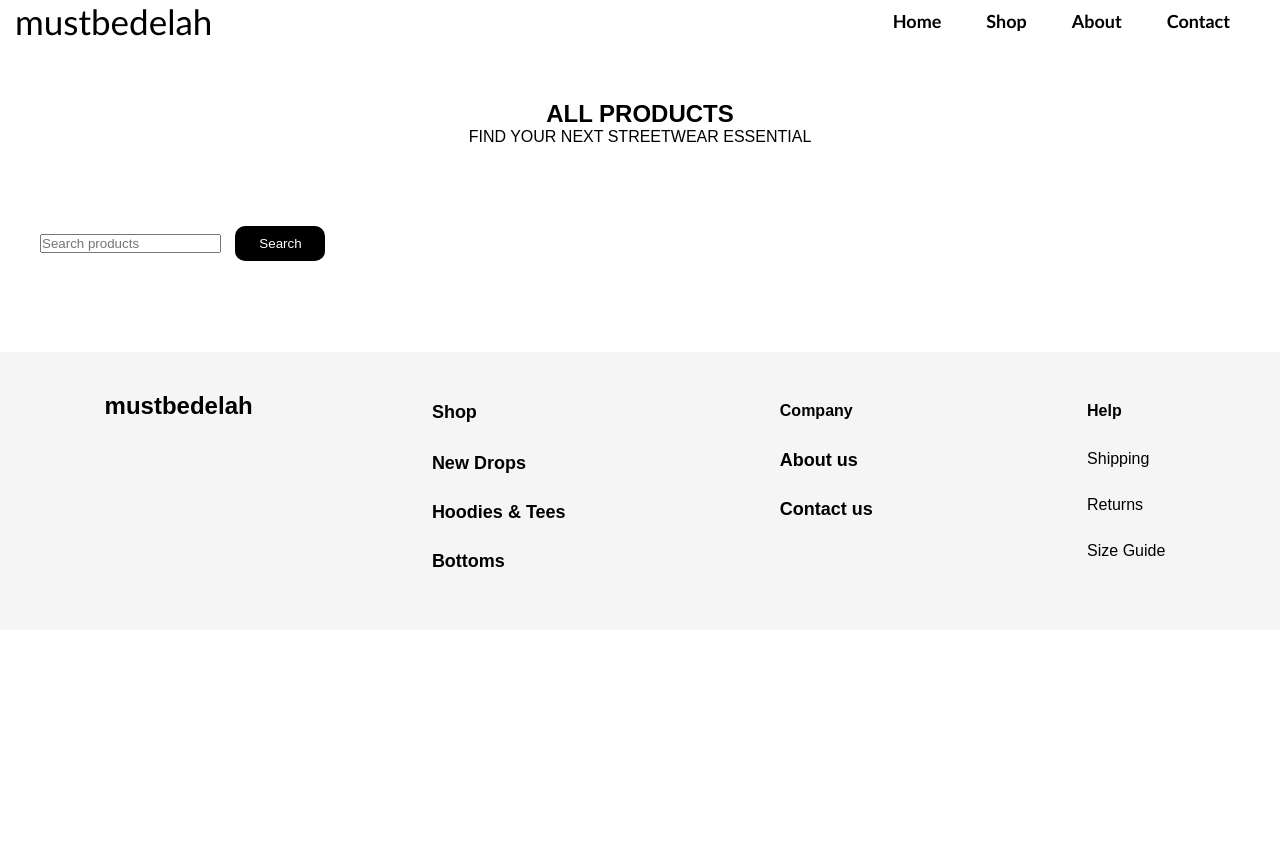
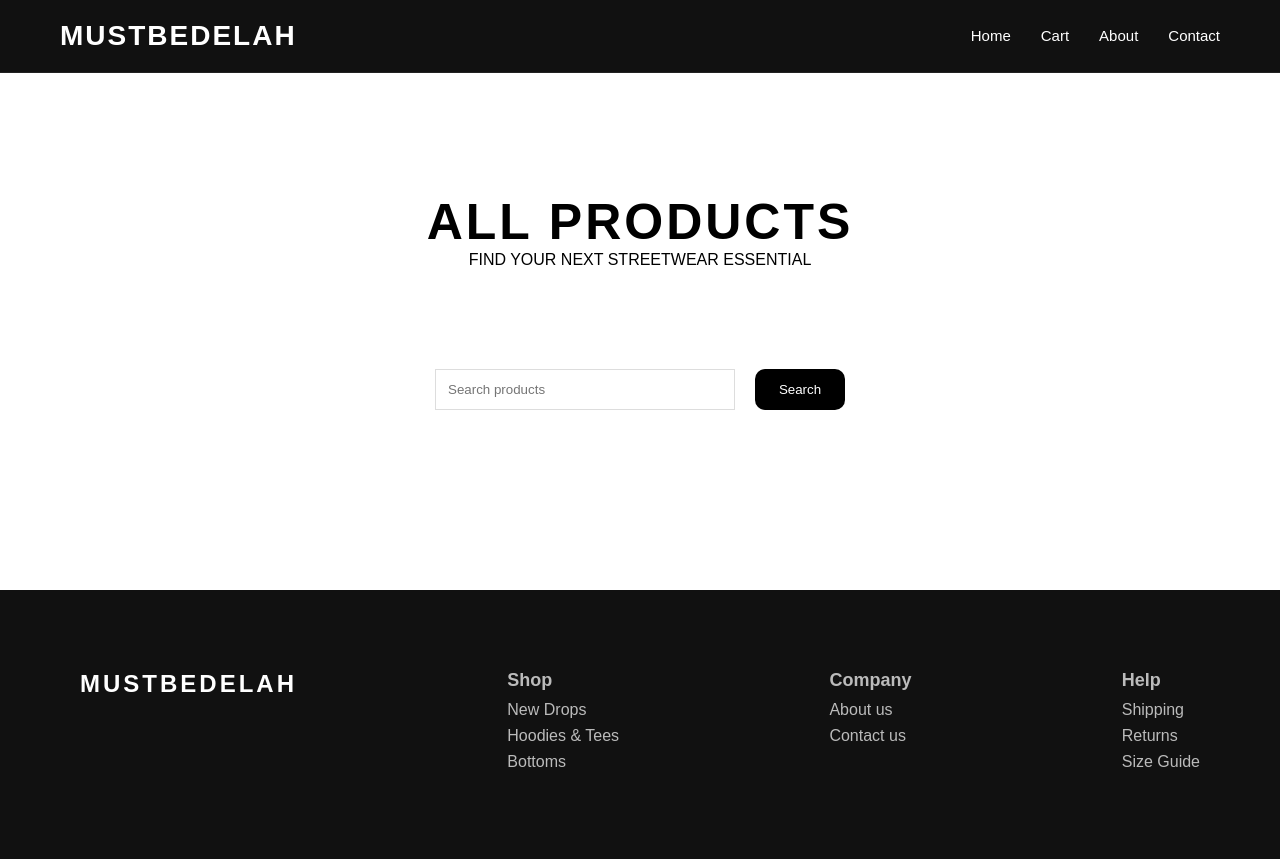
Before and after one commit to shaanmotsholane/XISD5319-Group-Project, a PHP site: page /shop.php in a window 1280 px wide. Before the commit the page ends 567 px from the top, so only its background shows below. Run offline with PHP 8.4, Linux system fonts and the light colour scheme; data that the repository does not hold is empty.

Commit message:
Latest changes on the website but will change  the login of the admin

```diff
--- a/shop.php
+++ b/shop.php
@@ -21,11 +21,11 @@
             <a href="index.php">mustbedelah</a>
         </div>
 
-        <ul class="navlist">
+        <ul class="nav-links">
 
             <li><a href="index.php">Home</a></li>
 
-            <li><a href="shop.php">Shop</a></li>
+            <li><a href="cart.php">Cart</a></li>
 
             <li><a href="about.php">About</a></li>
 
@@ -55,9 +55,9 @@
 
 <section class="product-section">
 
-        <div class="product-grid">
-
-            <form method="GET" action="shop.php">
+    <form method="GET"
+          action="shop.php"
+          class="search-form">
 
         <input type="text"
                name="search"
@@ -69,7 +69,7 @@
 
     </form>
 
-        <br><br>
+    <div class="product-grid">
 
             <?php
                 include 'config/db.php';
@@ -130,16 +130,16 @@
             <h5>mustbedelah</h5>
 
             <ul class="list1">
-                <li class="Top"><a href="shop.php">Shop</a></li>
-                <li><a href="shop.php">New Drops</a></li>
-                <li><a href="shop.php">Hoodies & Tees</a></li>
-                <li><a href="shop.php">Bottoms</a></li>
+                <li class="Top">Shop</li>
+                <li>New Drops</li>
+                <li>Hoodies & Tees</li>
+                <li>Bottoms</li>
             </ul>
 
             <ul class="list2">
                 <li class="Top">Company</li>
-                <li><a href="about.php">About us</a></li>
-                <li><a href="about.php#contact">Contact us</a></li>
+                <li>About us</li>
+                <li>Contact us</li>
             </ul>
 
             <ul class="list3">
--- a/style.css
+++ b/style.css
@@ -3,6 +3,11 @@
     padding: 0;
     box-sizing: border-box;
     text-decoration: none;
+}
+
+a{
+    text-decoration: none;
+    color: inherit;
 }
 
 body{
@@ -11,31 +16,44 @@ body{
     font-family: Arial,sans-serif;
 }
 /* This is css for the navbar only but we can use it also for the other blocks if need be */
+
 .navbar{
-    font-family: calibri;padding-right: 15px;padding-left: 15px;display: flex;align-items: center;justify-content: space-between;
-    position: fixed;
+    width: 100%;
+    display: flex;
+    justify-content: space-between;
+    align-items: center;
+    padding: 20px 60px;
+    background: #111;
+    position: sticky;
     top: 0;
-    width: 100%;
-    z-index: 9999;
-}
-
-.navlist{
-    display: flex;
-    align-items: center;
-}
-
-.navlist a:hover{
-    color:#555;
+    z-index: 1000;
+    border-bottom: 1px solid #222;
 }
 
 .logo a{
-    font-size: 35px;font-weight: 600px;color: black;
+    text-decoration: none;
+    font-size: 28px;
+    font-weight: bold;
+    color: white;
+    letter-spacing: 2px;
+    text-transform: uppercase;
 }
-li{
-    list-style: none;display: inline-block;padding: 10px;
+
+.nav-links{
+    display: flex;
+    gap: 30px;
+    list-style: none;
 }
-li a{
-    color: black;font-weight: bold;font-size: 18px;margin-right: 25px;
+
+.nav-links li a{
+    text-decoration: none;
+    color: white;
+    font-size: 15px;
+    transition: 0.3s;
+}
+
+.nav-links li a:hover{
+    opacity: #999;
 }
 button{
     background-color: black;margin-left: 10px;border-radius: 10px;width: 90px;padding: 10px;
@@ -45,48 +63,85 @@ button a{
     background-color: black;color: white; font-size: 15px;font-weight: bold;
 }
 
+
+/* SEARCH FORM */
+
+.search-form{
+    display: flex;
+    justify-content: center;
+    gap: 10px;
+    margin-bottom: 40px;
+}
+
+.search-form input{
+    width: 300px;
+    padding: 12px;
+    border: 1px solid #ddd;
+}
+
+.search-form button{
+    padding: 12px 20px;
+    border: none;
+    background: black;
+    color: white;
+    cursor: pointer;
+}
+
 /* This will be the hero section */
+
 
 .hero{
     position: relative;
-    margin-top: 70px;
+    width: 100%;
+    height: 100vh;
+    overflow: hidden;
+}
 
+.placeholder-img{
+    width: 100%;
+    height: 100%;
+    background-image: url("images/T1.jpeg");
+    background-size: cover;
+    background-position: center;
+    filter: brightness(55%);
 }
 
 .hero-text{
     position: absolute;
     top: 50%;
     left: 50%;
-    transform:translate(-50%,-50%);
+    transform: translate(-50%, -50%);
     text-align: center;
-    color: black;
+    color: white;
+    width: 90%;
+}
 
-}
 .hero-text h1{
-    font-size: 48px;
-    margin-bottom: 10px;
+    font-size: 70px;
+    letter-spacing: 4px;
+    margin-bottom: 20px;
+    font-weight: bold;
 }
 
 .hero-text p{
     font-size: 20px;
-    margin-bottom: 20px;
+    line-height: 1.6;
+    margin-bottom: 30px;
+}
+
+.shop-btn{
+    background: white;
+    color: black;
+    border: none;
+    padding: 15px 35px;
+    font-size: 16px;
+    cursor: pointer;
+    transition: 0.3s;
     font-weight: bold;
 }
-.shop-btn{
-    background-color: black;
-    color: white;
-    border: none;
-    padding: 12px 25px;
-    cursor: pointer;
-}
-.placeholder-img{
-    width: 100%;
-    height: 650px;
 
-    background-image: url("images/T1.jpeg");
-    background-size: cover;
-    background-position: center;
-    background-repeat: no-repeat;
+.shop-btn:hover{
+    background: #ddd;
 }
 
 /* This should be on style section  */
@@ -172,15 +227,49 @@ button:hover{
 
 /* Footer Layout */
 
+
 footer{
+    background: #111;
+    color: white;
+
     display: flex;
-    justify-content: space-around;
+    justify-content: space-between;
     align-items: flex-start;
 
-    padding: 40px 20px;
-    margin-top: 50px;
+    padding: 80px;
 
-    background-color: #f5f5f5;
+    margin-top: 100px;
+
+    flex-wrap: wrap;
+}
+
+footer h5{
+    font-size: 30px;
+    letter-spacing: 3px;
+    text-transform: uppercase;
+}
+
+.list1,
+.list2,
+.list3{
+    list-style: none;
+}
+
+.Top{
+    font-size: 18px;
+    margin-bottom: 20px;
+    font-weight: bold;
+}
+
+footer li{
+    margin-bottom: 12px;
+    color: #bbb;
+    cursor: pointer;
+    transition: 0.3s;
+}
+
+footer li:hover{
+    color: white;
 }
 
 /* Logo text */
@@ -219,46 +308,70 @@ footer li{
 
 /* Shop Title */
 
+
 .shop-title{
     text-align: center;
-    padding: 100px 20px 40px;
+    padding: 120px 20px 60px;
 }
 
-/* Product Grid */
+.shop-title h1{
+    font-size: 50px;
+    letter-spacing: 3px;
+}
+
+/* PRODUCT GRID */
 
 .product-section{
-    padding: 40px;
+    padding: 40px 80px;
 }
 
 .product-grid{
     display: grid;
-
-    grid-template-columns:
-    repeat(3, 1fr);
-
-    gap: 30px;
+    grid-template-columns: repeat(3, 1fr);
+    gap: 40px;
 }
 
-/* Product Card */
+/* PRODUCT CARD */
 
 .product-card{
-    text-align: center;
+    text-align: left;
+    transition: 0.3s;
+}
+
+.product-card:hover{
+    transform: translateY(-5px);
 }
 
 .product-card img{
     width: 100%;
-    height: 250px;
+    height: 450px;
     object-fit: cover;
 }
 
 .product-card h3{
-    margin-top: 10px;
+    margin-top: 15px;
+    font-size: 18px;
 }
 
 .product-card p{
-    font-weight: bold;
+    margin-top: 8px;
+    font-size: 15px;
 }
 
+.product-card button{
+    margin-top: 15px;
+    padding: 12px 20px;
+    width: 100%;
+    border: none;
+    background: black;
+    color: white;
+    cursor: pointer;
+    transition: 0.3s;
+}
+
+.product-card button:hover{
+    background: #333;
+}
 /* ABOUT PAGE */
 
 .about-page{
```
Also changed, not shown: other parts of style.css (+114 -1 lines), about.php (+30 -15 lines), cart.php (+116 -6 lines), checkout.php (+79 -19 lines), index.php (+15 -6 lines), images/trolly.png (added). Lines whose indentation alone changed are shown as unchanged.
